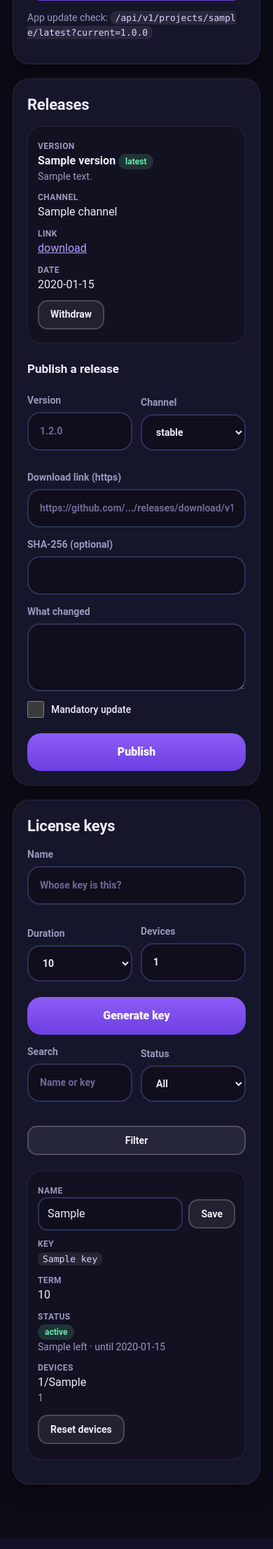
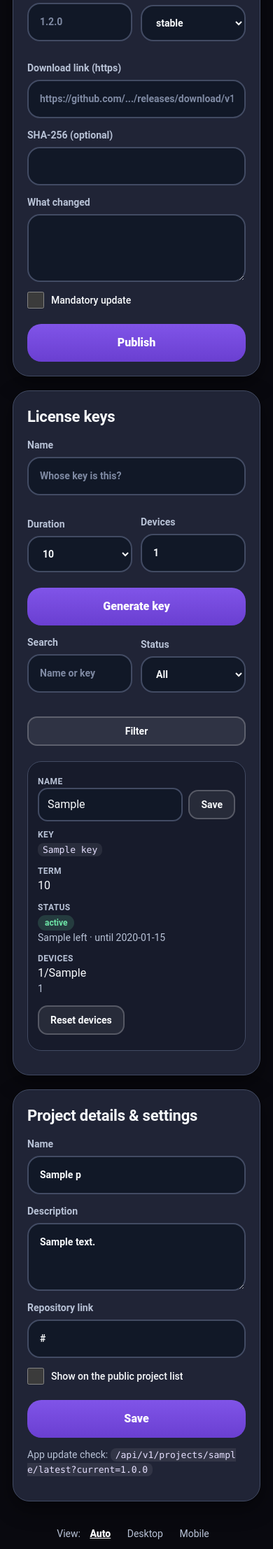
Before and after one commit to Gideonshaz/gideondev-portal, a Flask app: template templates/project.html in a window 390 px wide. Shown: the part 1106-3320 px from the top of the page at 70% size. Run offline with Flask 3, Linux system fonts and the light colour scheme; the visitor is signed in with stand-in values (Sample User, id 1); the template is opened without the code that fills it: most values are stand-ins (such as "Sample title", 1, 10 or a date in 2020); data that the repository does not hold is empty; parts of the project's set-up code (start-up, migrations or seed data) failed here and were passed over; some libraries are stand-ins or nearby versions.

Commit message:
Desktop/Mobile view switch, high-contrast palette, project page reordered
- /view?mode=auto|desktop|mobile remembers layout in a cookie; desktop view
  forces width=1100 viewport so Chrome Desktop site mode shows the sidebar
- desktop layout moved to desktop.css, auto breakpoint 960px (Chrome desktop mode is 980px)
- palette: bg #09090F, cards #202436, inputs #111827, borders #424B63, accent #8054E8
- project page order: overview, releases, license keys, details

Co-Authored-By: Claude Sonnet 5.5 <noreply@anthropic.com>
Claude-Session: https://claude.ai/code/session_01AGY16ZMduP72aiVogSh5pD

```diff
--- a/app.py
+++ b/app.py
@@ -134,7 +134,26 @@ def inject():
                         for r in conn.execute("SELECT slug, name FROM projects ORDER BY name").fetchall()]
         except Exception:
             side = []
-    return {"csrf": session.get("csrf", ""), "side_projects": side}
+    view = request.cookies.get("view")
+    if view not in ("desktop", "mobile"):
+        view = "auto"
+    return {"csrf": session.get("csrf", ""), "side_projects": side, "view": view}
+
+
+@app.get("/view")
+def set_view():
+    """Remember a layout choice (display preference only): auto, desktop or mobile."""
+    mode = request.args.get("mode", "")
+    nxt = request.args.get("next", "/")
+    if not nxt.startswith("/") or nxt.startswith("//") or "\\" in nxt or len(nxt) > 300:
+        nxt = "/"
+    resp = redirect(nxt)
+    if mode == "auto":
+        resp.delete_cookie("view", path="/")
+    elif mode in ("desktop", "mobile"):
+        resp.set_cookie("view", mode, max_age=60 * 60 * 24 * 365, path="/",
+                        samesite="Lax", secure=request.is_secure)
+    return resp
 
 
 @app.after_request
--- /dev/null
+++ b/static/desktop.css
@@ -0,0 +1,29 @@
+/* Desktop layout: loaded only on wide screens (or when Desktop view is chosen). */
+.shell { display: grid; grid-template-columns: 250px 1fr; min-height: 100vh; }
+.shell.nosidebar { display: block; }
+.side { display: flex; flex-direction: column; gap: 4px; position: sticky; top: 0; height: 100vh;
+  padding: 24px 16px; background: #0d0d16; border-right: 1px solid var(--line); overflow-y: auto; }
+.side .brand { margin: 0 8px 24px; }
+.side h4 { margin: 20px 12px 6px; color: var(--muted); font-size: 12px; letter-spacing: .6px; text-transform: uppercase; }
+.side a.nav { display: block; padding: 11px 14px; border-radius: 12px; color: var(--ink); text-decoration: none; font-weight: 600; }
+.side a.nav:hover { background: rgba(255, 255, 255, .07); }
+.side a.nav.on { background: var(--accent); color: #fff; }
+.side form { margin-top: auto; }
+.side form button { width: 100%; }
+.topbar.admin { display: none; }
+.content main, .content .topbar { max-width: 1240px; padding-left: 32px; padding-right: 32px; }
+.content main { padding-top: 28px; }
+.pill { display: none; }
+.stats { display: grid; grid-template-columns: repeat(4, 1fr); gap: 16px; margin-bottom: 20px; }
+.stat { padding: 18px 20px; border-radius: 20px; }
+.stat b { font-size: 28px; line-height: 1.1; overflow-wrap: anywhere; }
+.stat span { font-size: 14px; }
+.panels { display: grid; grid-template-columns: 1fr 1fr; gap: 20px; margin-bottom: 20px; }
+.panels .card { margin: 0; }
+.panels table { margin: 0; }
+.tiles { display: grid; grid-template-columns: repeat(2, 1fr); gap: 16px; margin-bottom: 20px; }
+.tiles .tile { margin: 0; }
+table.stack thead { display: table-header-group; }
+.card { padding: 26px; }
+.deskonly { display: block; }
+.viewswitch { text-align: left; }
--- a/static/style.css
+++ b/static/style.css
@@ -2,18 +2,19 @@
    Plain CSS only: the site's security policy allows no outside fonts or inline styles. */
 :root {
   color-scheme: dark;
-  --card: #16162b; --card2: #111122; --field: #0e0e1d;
-  --ink: #ecebf8; --muted: #9a98bd; --line: rgba(255, 255, 255, .08); --soft: rgba(255, 255, 255, .07);
-  --blue: #b79cff; --blue2: #8b5cf6; --blue-dark: #6d3fe0;
-  --cyan: #c4b5fd; --green: #6ee7a8; --red: #ff8a90; --amber: #ffc861;
+  --bg: #09090f; --card: #202436; --card2: #171b2b; --field: #111827; --line: #424b63;
+  --ink: #f8fafc; --muted: #b8c2d6; --soft: rgba(255, 255, 255, .09);
+  --accent: #8054e8; --accent-dark: #6a3fd1; --accent-soft: #c9b6ff;
+  --blue: #c9b6ff; --blue2: #8054e8; --blue-dark: #6a3fd1; --cyan: #c9b6ff;
+  --green: #6ee7a8; --red: #ff8a90; --amber: #ffc861;
   --radius: 24px;
 }
 * { box-sizing: border-box; }
-html { background: #0c0c16; }
+html { background: var(--bg); }
 body {
   margin: 0; min-height: 100vh; color: var(--ink);
   font: 16px/1.5 Roboto, "Segoe UI", system-ui, -apple-system, sans-serif;
-  background: radial-gradient(900px 480px at 100% 0%, rgba(109, 63, 224, .22), transparent 60%), #0c0c16;
+  background: var(--bg);
 }
 a { color: var(--blue); }
 main { max-width: 760px; margin: 0 auto; padding: 8px 18px 56px; }
@@ -32,7 +33,7 @@ main { max-width: 760px; margin: 0 auto; padding: 8px 18px 56px; }
 
 /* ---------- page heading ---------- */
 .pill { display: inline-block; margin: 18px 0 14px; padding: 9px 18px; border-radius: 999px;
-  background: rgba(139, 92, 246, .28); color: #d4c6ff; font-weight: 700; font-size: 14px;
+  background: rgba(128, 84, 232, .3); color: #d9ccff; font-weight: 700; font-size: 14px;
   letter-spacing: .4px; text-transform: uppercase; text-decoration: none; }
 h1 { margin: 0 0 4px; color: #fff; font-size: 34px; line-height: 1.15; letter-spacing: -.5px; }
 h1 .muted { display: block; margin-top: 6px; }
@@ -42,7 +43,7 @@ h3 { margin: 24px 0 8px; font-size: 17px; }
 
 /* ---------- cards ---------- */
 .card { background: var(--card); border: 1px solid var(--line); border-radius: var(--radius); padding: 24px;
-  margin-bottom: 20px; box-shadow: 0 10px 30px rgba(0, 0, 0, .4); overflow-x: auto; }
+  margin-bottom: 20px; box-shadow: 0 10px 30px rgba(0, 0, 0, .45); overflow-x: auto; }
 .narrow { max-width: 440px; margin: 40px auto; }
 .hero-card { text-align: center; }
 .badge { width: 76px; height: 76px; border-radius: 50%; margin: 0 auto 12px; display: grid;
@@ -52,10 +53,10 @@ h3 { margin: 24px 0 8px; font-size: 17px; }
 /* ---------- project list (dashboard) ---------- */
 .tile { display: flex; align-items: center; gap: 16px; padding: 20px; margin-bottom: 14px;
   border-radius: var(--radius); background: var(--card); border: 1px solid var(--line);
-  color: var(--ink); text-decoration: none; box-shadow: 0 10px 30px rgba(0, 0, 0, .35); }
-.tile:active { background: #1d1d3a; }
+  color: var(--ink); text-decoration: none; box-shadow: 0 10px 30px rgba(0, 0, 0, .4); }
+.tile:active { background: #2a2f45; }
 .tile .ico { flex: none; width: 60px; height: 60px; border-radius: 50%; display: grid; place-items: center;
-  background: rgba(139, 92, 246, .18); color: var(--cyan); }
+  background: rgba(128, 84, 232, .22); color: var(--cyan); }
 .tile .ico svg { width: 30px; height: 30px; }
 .tile .txt { flex: 1; min-width: 0; }
 .tile .name, .tile .meta { display: block; }
@@ -71,7 +72,7 @@ h3 { margin: 24px 0 8px; font-size: 17px; }
 
 /* ---------- text helpers ---------- */
 .muted { color: var(--muted); font-size: 14px; font-weight: 400; }
-h1 .muted { color: #b8b4dd; }
+h1 .muted { color: #c9d1e2; }
 .dim { opacity: .5; }
 .tag { display: inline-block; padding: 2px 10px; border-radius: 999px; background: var(--soft);
   color: var(--muted); font-size: 12px; font-weight: 700; }
@@ -79,19 +80,19 @@ h1 .muted { color: #b8b4dd; }
 .tag.bad { background: rgba(255, 138, 144, .16); color: var(--red); }
 .tag.good { background: rgba(110, 231, 168, .16); color: var(--green); }
 code { font: 13px ui-monospace, Menlo, Consolas, monospace; word-break: break-all;
-  background: rgba(255, 255, 255, .08); color: #dcd6ff; padding: 2px 7px; border-radius: 8px; }
-.flash { background: var(--card); color: var(--ink); border-left: 6px solid var(--blue); border-radius: 18px; padding: 14px 18px;
-  margin: 8px 0 18px; font-weight: 600; box-shadow: 0 8px 22px rgba(0, 0, 0, .35); }
+  background: rgba(255, 255, 255, .08); color: #e6e0ff; padding: 2px 7px; border-radius: 8px; }
+.flash { background: var(--card); color: var(--ink); border-left: 6px solid var(--accent); border-radius: 18px; padding: 14px 18px;
+  margin: 8px 0 18px; font-weight: 600; box-shadow: 0 8px 22px rgba(0, 0, 0, .4); }
 
 /* ---------- forms ---------- */
 label { display: block; margin: 14px 0; color: var(--muted); font-size: 14px; font-weight: 700; }
 label.check { color: var(--ink); font-weight: 500; display: flex; align-items: center; gap: 10px; }
 input, select, textarea { display: block; width: 100%; margin-top: 6px; padding: 15px 16px;
-  background: var(--field); color: var(--ink); border: 2px solid #2f2f58; border-radius: 18px; font: inherit; }
-input::placeholder, textarea::placeholder { color: #6c6a94; }
+  background: var(--field); color: var(--ink); border: 2px solid #424b63; border-radius: 18px; font: inherit; }
+input::placeholder, textarea::placeholder { color: #7f8aa3; }
 select option { background: var(--field); color: var(--ink); }
-input:focus, select:focus, textarea:focus { outline: none; border-color: var(--blue); }
-input[type=checkbox] { width: 24px; height: 24px; margin: 0; padding: 0; accent-color: var(--blue); }
+input:focus, select:focus, textarea:focus { outline: none; border-color: var(--accent); box-shadow: 0 0 0 3px rgba(128, 84, 232, .35); }
+input[type=checkbox] { width: 24px; height: 24px; margin: 0; padding: 0; accent-color: var(--accent); }
 .row { display: flex; gap: 12px; align-items: flex-end; flex-wrap: wrap; }
 .row label { flex: 1; min-width: 150px; }
 
@@ -104,7 +105,7 @@ form > button:last-child:not(.ghost), .card > form > button { width: 100%; margi
 .row > button { width: auto; margin-top: 0; }
 button:active, .btn:active { transform: translateY(1px); }
 button.ghost { min-height: 42px; padding: 8px 16px; border-radius: 14px; font-size: 14px;
-  background: rgba(255, 255, 255, .07); color: var(--ink); border: 2px solid rgba(255, 255, 255, .18); font-weight: 700; }
+  background: rgba(255, 255, 255, .07); color: var(--ink); border: 2px solid rgba(255, 255, 255, .22); font-weight: 700; }
 button.danger { color: var(--red); border-color: rgba(255, 138, 144, .5); }
 
 /* ---------- tables: tidy on desktop, stacked cards on phones ---------- */
@@ -130,45 +131,15 @@ th { color: var(--muted); font-weight: 700; font-size: 13px; text-transform: upp
 .namebox button { flex: none; }
 
 /* ---------- desktop layout: sidebar + dashboard panels ---------- */
-.side, .stats, .panels { display: none; }
-@media (min-width: 1000px) {
-  .shell { display: grid; grid-template-columns: 250px 1fr; min-height: 100vh; }
-  .shell.nosidebar { display: block; }
-  .side { display: flex; flex-direction: column; gap: 4px; position: sticky; top: 0; height: 100vh;
-    padding: 24px 16px; background: #0a0a13; border-right: 1px solid var(--line); }
-  .side .brand { margin: 0 8px 24px; }
-  .side h4 { margin: 20px 12px 6px; color: var(--muted); font-size: 12px; letter-spacing: .6px; text-transform: uppercase; }
-  .side a.nav { display: block; padding: 11px 14px; border-radius: 12px; color: var(--ink); text-decoration: none; font-weight: 600; }
-  .side a.nav:hover { background: rgba(255, 255, 255, .06); }
-  .side a.nav.on { background: rgba(139, 92, 246, .22); color: #fff; }
-  .side form { margin-top: auto; }
-  .side form button { width: 100%; }
-  .shell.nosidebar .side, .topbar.admin { display: none; }
-  .topbar.admin { display: none; }
-  .content main, .content .topbar { max-width: 1240px; padding-left: 32px; padding-right: 32px; }
-  .content main { padding-top: 28px; }
-  .pill { display: none; }
-  .stats { display: grid; grid-template-columns: repeat(4, 1fr); gap: 16px; margin-bottom: 20px; }
-  .stat { padding: 18px 20px; border-radius: 20px; background: var(--card); border: 1px solid var(--line); }
-  .stat b { display: block; font-size: 32px; line-height: 1.1; color: #fff; }
-  .stat span { color: var(--muted); font-size: 14px; font-weight: 600; }
-  .panels { display: grid; grid-template-columns: 1fr 1fr; gap: 20px; margin-bottom: 20px; }
-  .panels .card { margin: 0; }
-  .panels table { margin: 0; }
-  .tiles { display: grid; grid-template-columns: repeat(2, 1fr); gap: 16px; margin-bottom: 20px; }
-  .tiles .tile { margin: 0; }
-  table.stack thead { display: table-header-group; }
-  .card { padding: 26px; }
-}
-.deskonly { display: none; }
-@media (min-width: 1000px) { .deskonly { display: block; } }
-
+.side, .panels, .deskonly, .stats:not(.pstats) { display: none; }
+.pstats { display: grid; grid-template-columns: repeat(2, 1fr); gap: 12px; margin-bottom: 14px; }
+.stat { padding: 14px 16px; border-radius: 18px; background: var(--card); border: 1px solid var(--line); }
+.stat b { display: block; font-size: 26px; color: #fff; }
+.stat span { color: var(--muted); font-size: 13px; font-weight: 600; }
 .jump { margin: 0 0 18px; }
 .jump .chip { text-decoration: none; margin-right: 6px; }
-.pstats { grid-template-columns: repeat(2, 1fr); }
 .filter { margin-bottom: 8px; }
 .filter .ghost { margin-bottom: 14px; }
-@media (max-width: 999px) { .pstats { display: grid; gap: 12px; margin-bottom: 14px; }
-  .pstats .stat { padding: 14px 16px; border-radius: 18px; background: var(--card); border: 1px solid var(--line); }
-  .pstats .stat b { display: block; font-size: 26px; color: #fff; } .pstats .stat span { color: var(--muted); font-size: 13px; font-weight: 600; } }
-@media (min-width: 1000px) { .pstats { grid-template-columns: repeat(4, 1fr); } }
+.viewswitch { margin: 28px 0 0; text-align: center; color: var(--muted); font-size: 14px; }
+.viewswitch a { color: var(--muted); padding: 8px 10px; text-decoration: none; display: inline-block; }
+.viewswitch a.on { color: #fff; font-weight: 800; text-decoration: underline; }
--- a/templates/base.html
+++ b/templates/base.html
@@ -2,11 +2,13 @@
 <html lang="en">
 <head>
   <meta charset="utf-8">
-  <meta name="viewport" content="width=device-width, initial-scale=1">
+  {% if view == "desktop" %}<meta name="viewport" content="width=1100">{% else %}<meta name="viewport" content="width=device-width, initial-scale=1">{% endif %}
   <meta name="robots" content="noindex">
-  <meta name="theme-color" content="#0c0c16">
+  <meta name="theme-color" content="#09090f">
   <title>{% block title %}GideonDev Portal{% endblock %}</title>
   <link rel="stylesheet" href="{{ url_for('static', filename='style.css') }}">
+  {% if view == "desktop" %}<link rel="stylesheet" href="{{ url_for('static', filename='desktop.css') }}">
+  {% elif view == "auto" %}<link rel="stylesheet" media="(min-width: 960px)" href="{{ url_for('static', filename='desktop.css') }}">{% endif %}
 </head>
 <body>
   <div class="shell{% if not session.get('admin') %} nosidebar{% endif %}">
@@ -37,6 +39,11 @@
       {% for m in messages %}<p class="flash">{{ m }}</p>{% endfor %}
     {% endwith %}
     {% block body %}{% endblock %}
+    <p class="viewswitch">View:
+      <a class="{{ 'on' if view == 'auto' }}" href="{{ url_for('set_view', mode='auto', next=request.full_path.rstrip('?')) }}">Auto</a>
+      <a class="{{ 'on' if view == 'desktop' }}" href="{{ url_for('set_view', mode='desktop', next=request.full_path.rstrip('?')) }}">Desktop</a>
+      <a class="{{ 'on' if view == 'mobile' }}" href="{{ url_for('set_view', mode='mobile', next=request.full_path.rstrip('?')) }}">Mobile</a>
+    </p>
   </main>
   </div>
   </div>
--- a/templates/project.html
+++ b/templates/project.html
@@ -11,23 +11,11 @@
   <div class="stat"><b>{{ stats.devices }}</b><span>Activated devices</span></div>
   <div class="stat"><b>{{ latest.version if latest else "—" }}</b><span>Latest release</span></div>
 </div>
-<p class="jump"><a class="chip" href="#releases">Releases</a> <a class="chip" href="#keys">License keys</a> <a class="chip" href="#details">Details</a></p>
+<p class="jump"><a class="chip" href="#releases">Releases &amp; updates</a> <a class="chip" href="#keys">License keys</a> <a class="chip" href="#details">Details &amp; settings</a></p>
 
-<section class="card" id="details">
-  <h2>Details</h2>
-  <form method="post" action="{{ url_for('project_edit', slug=p.slug) }}">
-    <input type="hidden" name="csrf" value="{{ csrf }}">
-    <label>Name <input name="name" value="{{ p.name }}" maxlength="80" required></label>
-    <label>Description <textarea name="description" maxlength="500" rows="3">{{ p.description }}</textarea></label>
-    <label>Repository link <input name="repo_url" value="{{ p.repo_url }}" maxlength="200"></label>
-    <label class="check"><input type="checkbox" name="is_public" {{ "checked" if p.is_public }}> Show on the public project list</label>
-    <button>Save</button>
-  </form>
-  <p class="muted">App update check: <code>/api/v1/projects/{{ p.slug }}/latest?current=1.0.0</code></p>
-</section>
 
 <section class="card" id="releases">
-  <h2>Releases</h2>
+  <h2>Releases &amp; updates</h2>
   <table class="stack">
     <thead><tr><th>Version</th><th>Channel</th><th>Link</th><th>Date</th><th></th></tr></thead>
     <tbody>
@@ -131,4 +119,17 @@
     </tbody>
   </table>
 </section>
+
+<section class="card" id="details">
+  <h2>Project details &amp; settings</h2>
+  <form method="post" action="{{ url_for('project_edit', slug=p.slug) }}">
+    <input type="hidden" name="csrf" value="{{ csrf }}">
+    <label>Name <input name="name" value="{{ p.name }}" maxlength="80" required></label>
+    <label>Description <textarea name="description" maxlength="500" rows="3">{{ p.description }}</textarea></label>
+    <label>Repository link <input name="repo_url" value="{{ p.repo_url }}" maxlength="200"></label>
+    <label class="check"><input type="checkbox" name="is_public" {{ "checked" if p.is_public }}> Show on the public project list</label>
+    <button>Save</button>
+  </form>
+  <p class="muted">App update check: <code>/api/v1/projects/{{ p.slug }}/latest?current=1.0.0</code></p>
+</section>
 {% endblock %}
```
Also changed, not shown: tests/test_portal.py (+28 -0 lines).
